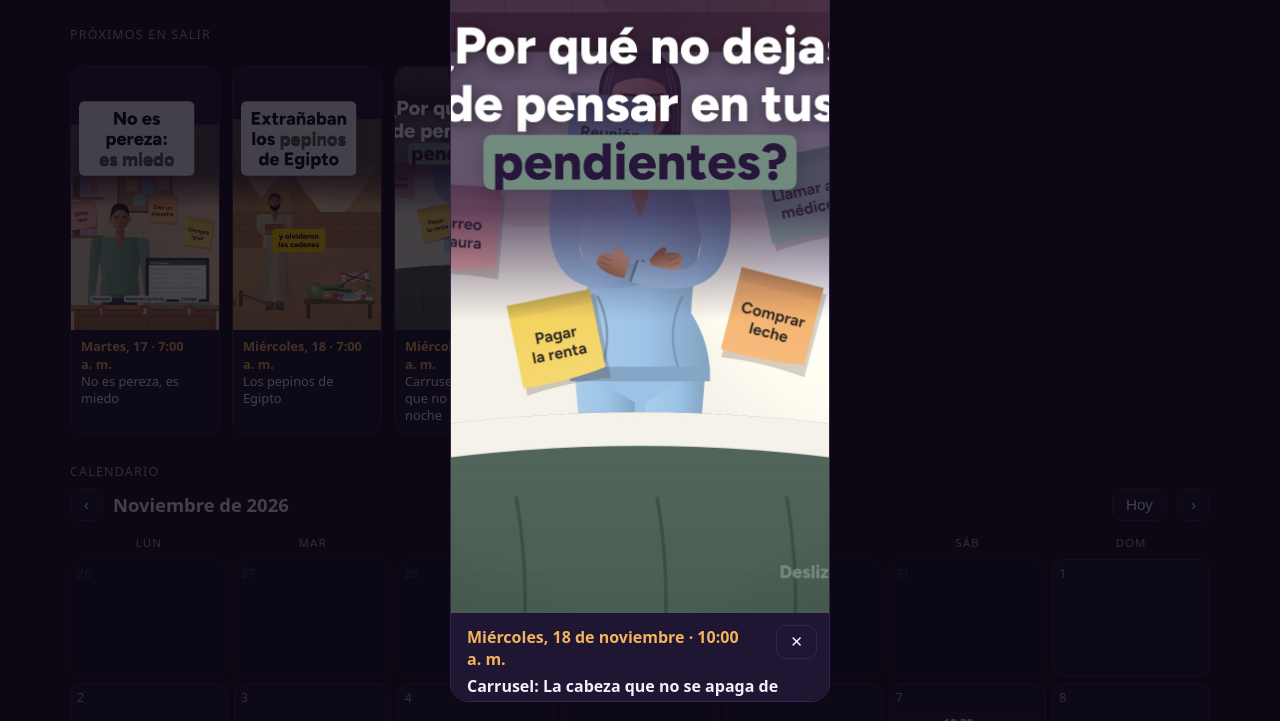
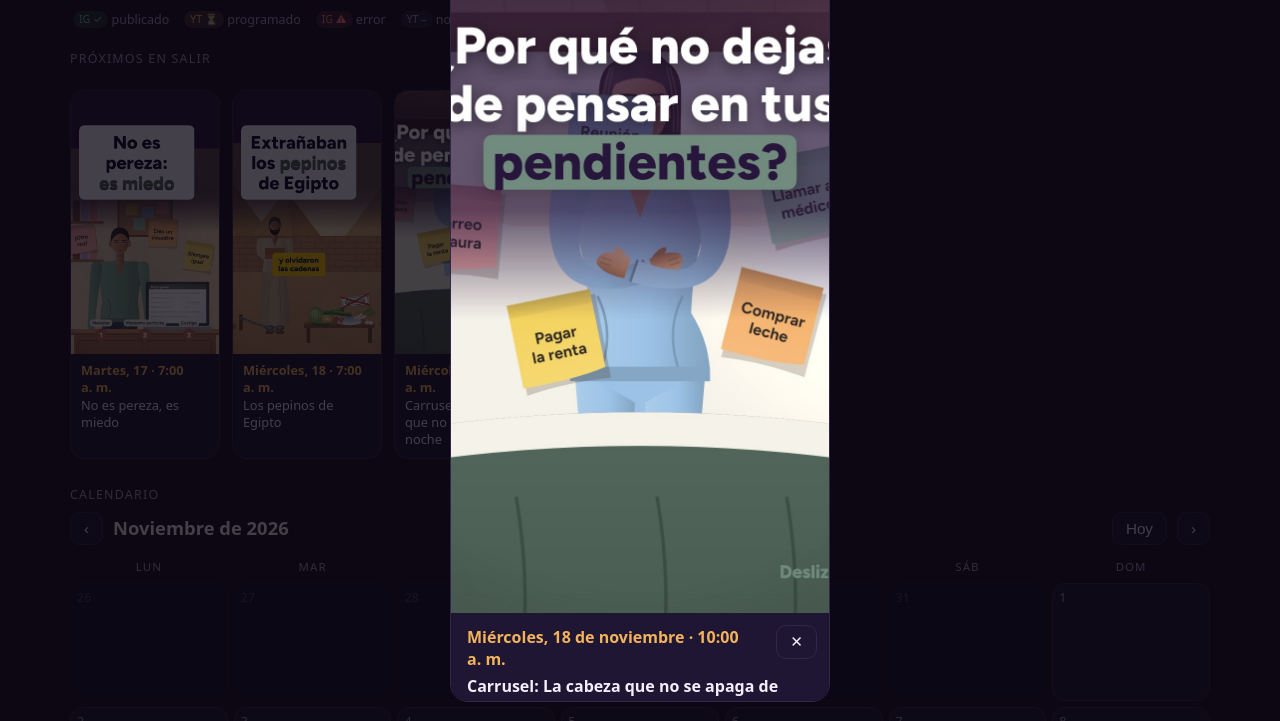
Before and after one commit to carrito-azul/caminos-divinos-publicador, a plain HTML site: page docs/calendario.html in a window 1280 px wide. Both pictures are taken after a click on the link 469 px from the left and 329 px from the top of the page. Shown: the part 79-800 px from the top of the page. Drawn offline with Linux system fonts and the light colour scheme.

Commit message:
Actualiza docs/calendario.html

```diff
--- a/docs/calendario.html
+++ b/docs/calendario.html
@@ -53,6 +53,8 @@
   .pendiente{background:rgba(242,179,92,.18);color:var(--dorado)}
   .publicado{background:rgba(111,211,161,.16);color:var(--verde)}
   .error{background:rgba(255,122,122,.18);color:var(--rojo)}
+  .nada{background:rgba(169,156,196,.12);color:var(--suave)}
+  .leyenda{display:flex;flex-wrap:wrap;gap:6px 12px;font-size:.78rem;color:var(--suave);margin:6px 0 2px}
 
   .agenda{display:none}
   .fila{display:flex;gap:12px;background:var(--panel);border:1px solid var(--linea);border-radius:14px;
@@ -86,6 +88,9 @@
   <div class="sub" id="estado">Cargando el calendario…</div>
 </header>
 <main>
+  <div class="leyenda"><span><span class="chip publicado">IG ✓</span> publicado</span>
+    <span><span class="chip pendiente">YT ⏳</span> programado</span><span><span class="chip error">IG ⚠</span> error</span>
+    <span><span class="chip nada">YT –</span> no subido a YouTube</span><span>IG = Instagram · YT = YouTube</span></div>
   <div class="seccion">Próximos en salir</div>
   <div class="proximos" id="proximos"></div>
 
@@ -146,7 +151,17 @@ const may = s => s.charAt(0).toUpperCase()+s.slice(1);
 const diaLargo = d => may(d.toLocaleDateString("es-CO",{weekday:"long",day:"numeric",month:"long"}));
 const portada = r => `portadas/${r.carpeta}.jpg`;
 const fondo = r => `background-image:url('${portada(r)}')`;
-const chip = r => { const e=ESTADOS[r.estado]||r.estado; const cls=e==="programado"?"pendiente":e; return `<span class="chip ${cls}">${e}</span>`; };
+const igEstado = r => { const e=ESTADOS[r.estado]||(String(r.estado).startsWith("error")?"error":r.estado); return e; };
+const ytEstado = r => {
+  if (r.franja==="carrusel") return null;                       // los carruseles solo van a Instagram
+  if (String(r.yt_estado||"").startsWith("error")) return "error";
+  if (r.yt_video_id) return (new Date() >= r._f) ? "publicado" : "programado";
+  return "sin subir";
+};
+const ICONO = {programado:"⏳", publicado:"✓", error:"⚠", "sin subir":"–"};
+const badge = (red, e) => { if (!e) return ""; const cls = e==="programado"?"pendiente":(e==="sin subir"?"nada":e);
+  return `<span class="chip ${cls}" title="${red==="IG"?"Instagram":"YouTube"}: ${e}">${red} ${ICONO[e]||""}</span>`; };
+const chip = r => badge("IG", igEstado(r)) + badge("YT", ytEstado(r));
 const esc = s => (s||"").replace(/[&<>"]/g,c=>({"&":"&amp;","<":"&lt;",">":"&gt;",'"':"&quot;"}[c]));
 const num = n => Number(n).toLocaleString("es-CO");
 
@@ -158,7 +173,10 @@ function abrir(i){
   detGancho.textContent=r.gancho?`Gancho: «${r.gancho}»`:"";
   detDatos.textContent=r.views_24h?`${num(r.views_24h)} vistas en 24 h · salto ${r.skip_24h} %`:
     (r.estado==="publicado"?"Esperando la medición de 24 h.":(r.motivo_hora||""));
-  detLink.innerHTML=r.permalink?`<a href="${r.permalink}" target="_blank" rel="noopener">Ver en Instagram ↗</a>`:"";
+  const enlaces=[];
+  if (r.permalink) enlaces.push(`<a href="${r.permalink}" target="_blank" rel="noopener">Ver en Instagram ↗</a>`);
+  if (r.yt_video_id) enlaces.push(`<a href="https://youtube.com/shorts/${r.yt_video_id}" target="_blank" rel="noopener">Ver en YouTube ↗</a>`);
+  detLink.innerHTML=enlaces.join(" &nbsp;·&nbsp; ");
   det.showModal();
 }
 
```
